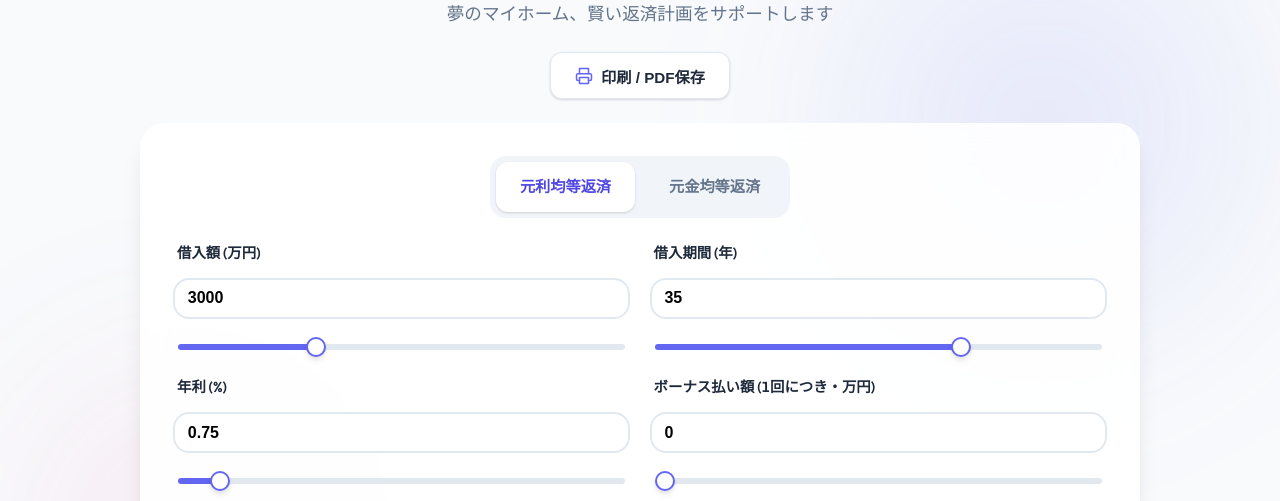
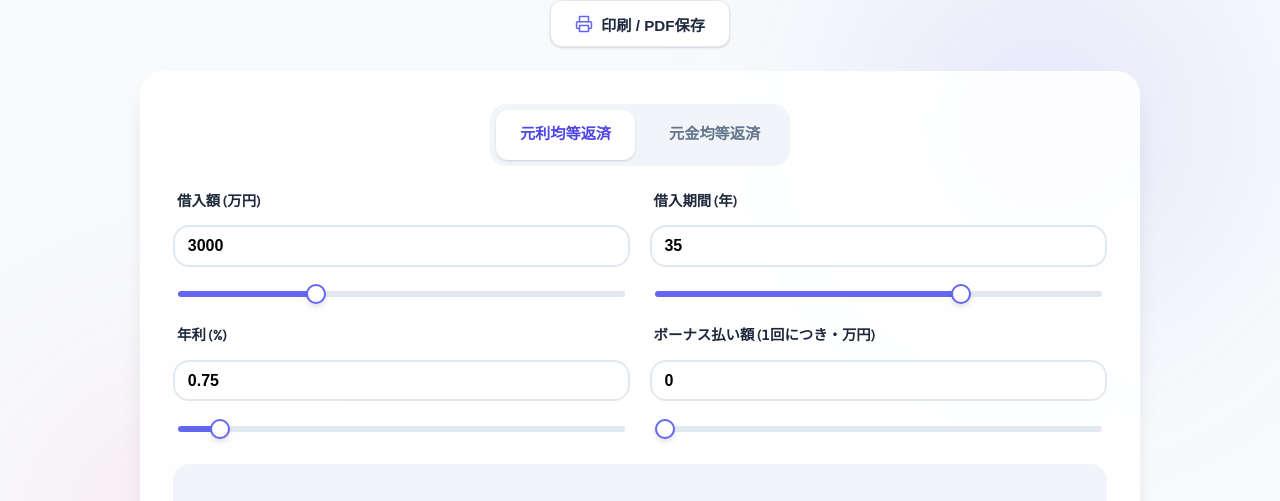
Before and after one commit to ryos1229/loancalc2, a plain HTML site: page index.html in a window 1280 px wide. Shown: the part 96-597 px from the top of the page. Drawn offline with Linux system fonts and the light colour scheme.

Commit message:
UI調整: ヘッダーのサブテキストを削除

```diff
--- a/index.html
+++ b/index.html
@@ -21,7 +21,6 @@
     <main class="container">
         <header class="header">
             <h1>住宅ローン計算機</h1>
-            <p>夢のマイホーム、賢い返済計画をサポートします</p>
             <div class="action-buttons no-print">
                 <button id="btn-print" class="btn-secondary">
                     <svg xmlns="http://www.w3.org/2000/svg" width="18" height="18" viewBox="0 0 24 24" fill="none"
```
